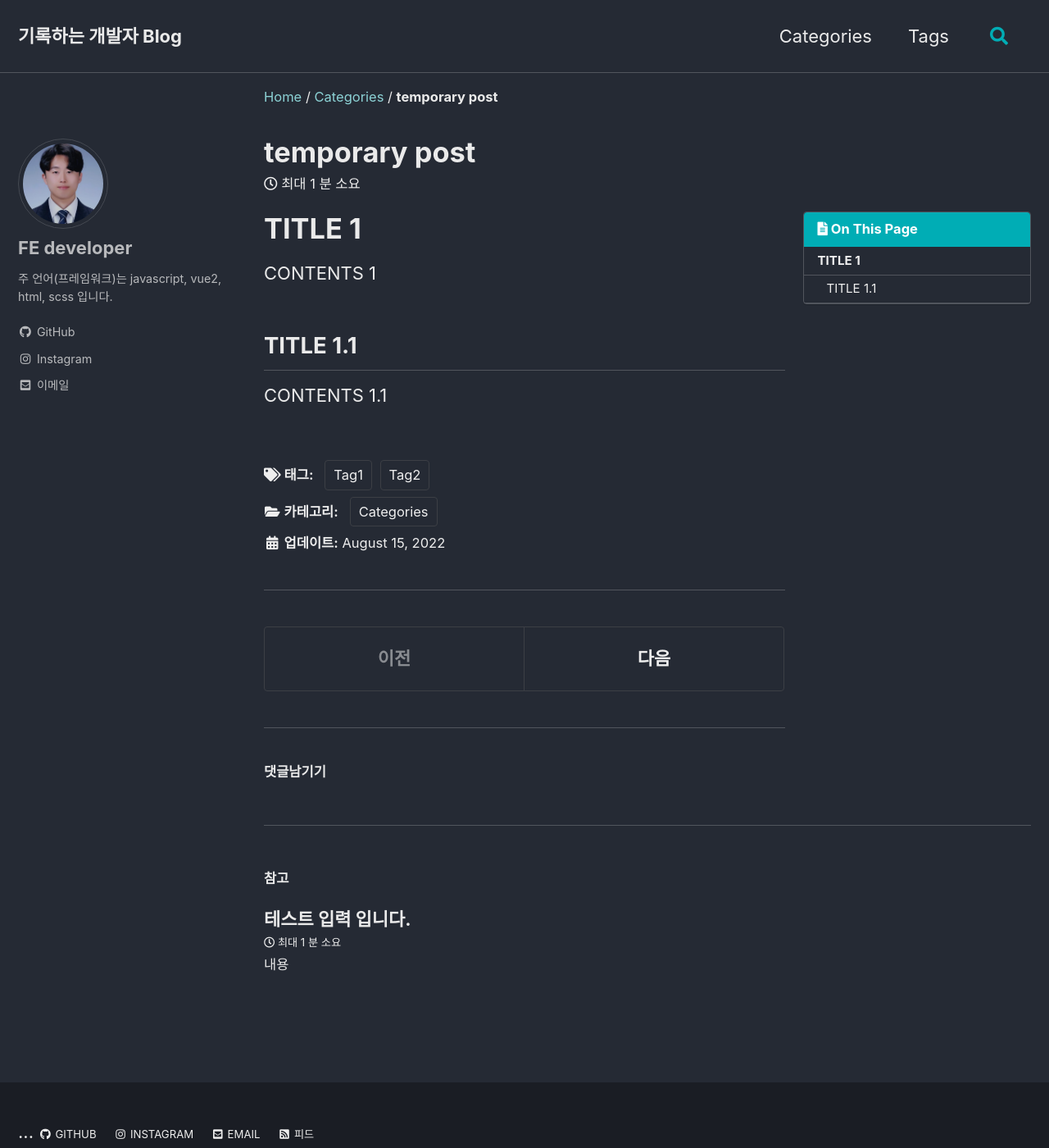
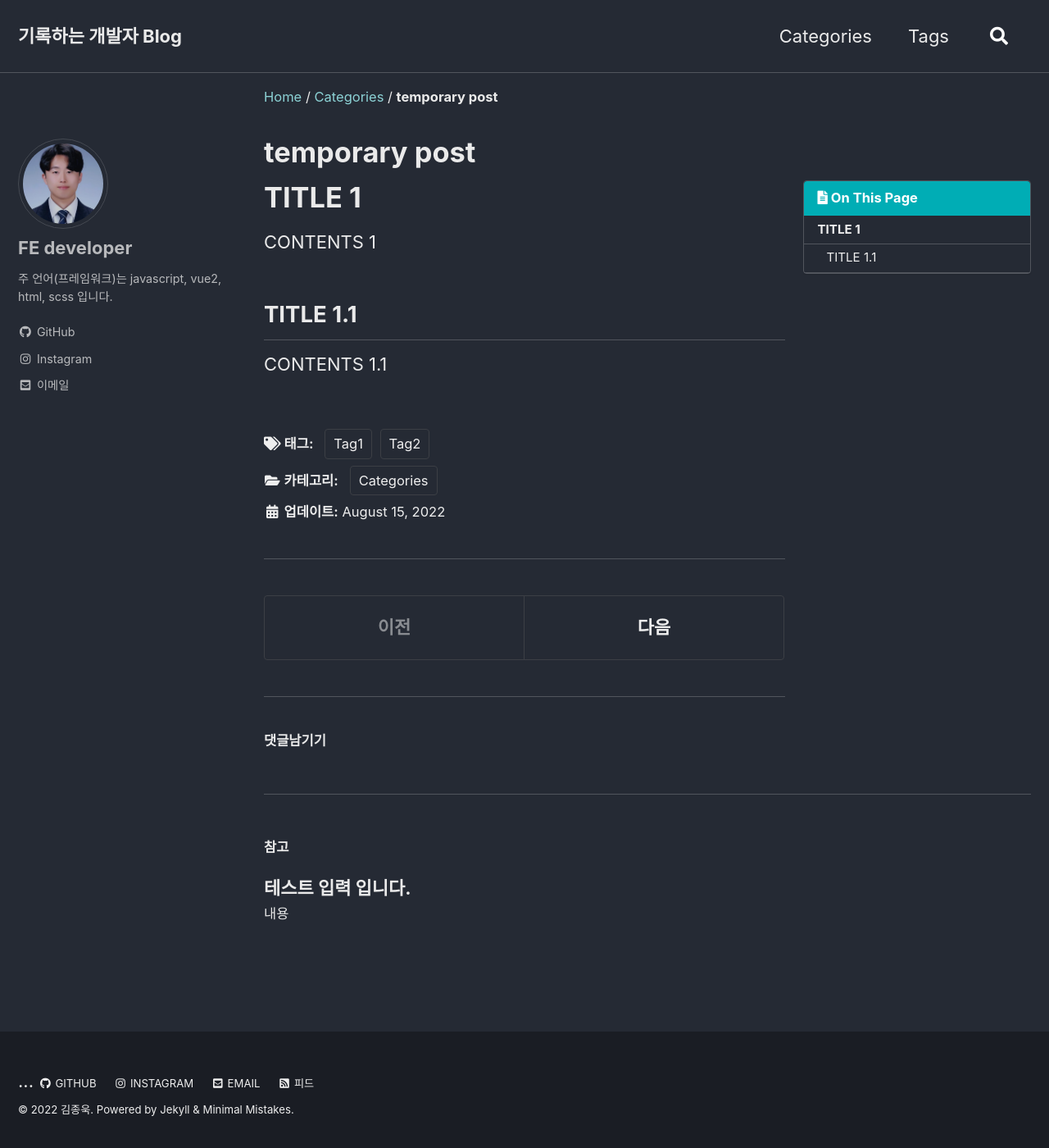
Before and after one commit to kimjongwook2/techblog, a Jekyll site: the page built from _posts/2022-08-15-test.md, in a window 1280 px wide and 1400 px high. Shown: the whole window at 82% size. Built offline with Jekyll 4.4.1, drawn with Linux system fonts in a browser that asks for light colours; cached includes are drawn as plain includes; a script that is not in the unit is left out; comment, search, counter and statistics services are not loaded.

Commit message:
read_time 삭제

```diff
--- a/_config.yml
+++ b/_config.yml
@@ -272,7 +272,7 @@
     values:
       layout: single
       author_profile: true
-      read_time: true
+      read_time: false
       comments: true
       share: false
       related: true
--- a/_layouts/single.html
+++ b/_layouts/single.html
@@ -29,12 +29,18 @@
 
     <div class="page__inner-wrap">
       {% unless page.header.overlay_color or page.header.overlay_image %}
-        <header>
-          {% if page.title %}<h1 id="page-title" class="page__title p-name" itemprop="headline">
-            <a href="{{ page.url | absolute_url }}" class="u-url" itemprop="url">{{ page.title | markdownify | remove: "<p>" | remove: "</p>" }}</a>
-          </h1>{% endif %}
-          {% include page__meta.html %}
-        </header>
+<!--        <header>-->
+<!--          {% if page.title %}<h1 id="page-title" class="page__title p-name" itemprop="headline">-->
+<!--            <a href="{{ page.url | absolute_url }}" class="u-url" itemprop="url">{{ page.title | markdownify | remove: "<p>" | remove: "</p>" }}</a>-->
+<!--          </h1>{% endif %}-->
+<!--          {% include page__meta.html %}-->
+<!--        </header>-->
+          <header>
+            {% if page.title %}<h1 id="page-title" class="page__title" itemprop="headline">{{ page.title | markdownify | remove: "<p>" | remove: "</p>" }}</h1>{% endif %}
+            {% if page.read_time %}
+            <p class="page__meta"><i class="far fa-clock" aria-hidden="true"></i> {% include read-time.html %}</p>
+            {% endif %}
+          </header>
       {% endunless %}
 
       <section class="page__content e-content" itemprop="text">
--- a/_sass/custom/style.scss
+++ b/_sass/custom/style.scss
@@ -15,3 +15,6 @@
 .page__footer-copyright {
     font-size: .60em;
 }
+.fa-search {
+    color: #fff;
+}
```
Also changed, not shown: _posts/2022-08-15-test.md (+3 -3 lines).
